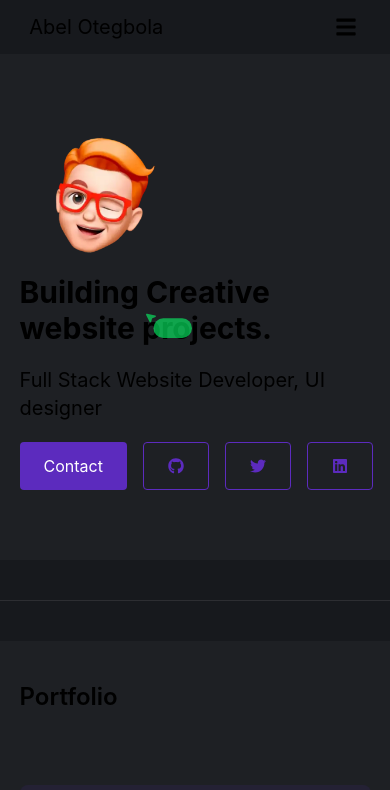
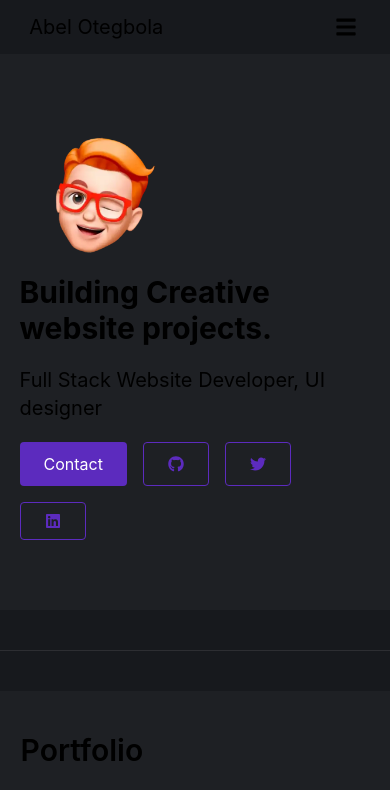
Before and after one commit to abel-otegbola/Portfolio, a Next.js app: page / in a window 390 px wide. Shown: the top 790 px of the page. Built offline with nearby package versions, Linux system fonts and the light colour scheme.

Commit message:
fix: overflow of layout in mobile

```diff
--- a/components/button/button.js
+++ b/components/button/button.js
@@ -2,7 +2,7 @@ const Button = ({ text, to, type }) => {
     return (
         <a
             href={to}
-            className={`block w-fit flex items-center text-center p-[12px] px-6 hover:bg-primary rounded
+            className={`block w-fit flex items-center text-center sm:py-[12px] py-[10px] px-6 hover:bg-primary rounded
                 ${type === "primary" ? "bg-primary text-white" : "border border-primary text-primary hover:text-white"}`}
         >
             {text}
--- a/components/header/Header.js
+++ b/components/header/Header.js
@@ -9,11 +9,11 @@ const Header = () => {
       <div className="md:w-[50%]">
         <h1 className="flex relative sm:text-5xl text-3xl md:leading-[60px] font-bold dark:text-slate-200">
           Building Creative website projects.
-          <Image src={"/cursor-green.svg"} width={50} height={30} className="absolute hover:animate-bounce bottom-2 left-[35%]" />
+          <Image src={"/cursor-green.svg"} width={50} height={30} className="absolute hover:animate-bounce bottom-2 left-[35%] md:block hidden" />
           <Image src={"/cursor-red.svg"} width={50} height={30} className="absolute hover:animate-bounce top-8 -right-[5%] md:block hidden" />
         </h1>
         <p className="text-xl py-5">Full Stack Website Developer, UI designer</p>
-        <div className="flex gap-4">
+        <div className="flex flex-wrap gap-4">
           <Button text={"Contact"} to={"#contacts"} type={"primary"}/>
           <Button text={<FaGithub />} to={"https://github.com/abel-otegbola"} type={"secondary"}/>
           <Button text={<FaTwitter />} to={"https://twitter.com/Abel_Otegbola"} type={"secondary"}/>
--- a/pages/index.js
+++ b/pages/index.js
@@ -46,7 +46,7 @@ export default function Home() {
 
           <section id="portfolio" className="md:px-[7%] px-[5%] md:py-[10%] py-[40px] bg-gray-100/[0.03]">
             {/* PORTFOLIO SECTION */}
-            <h2 className="font-semibold dark:text-slate-200 md:text-4xl text-2xl pb-6">Portfolio</h2>
+            <h2 className="font-semibold md:text-4xl text-3xl border border-transparent border-b-gray-100/[0.08] pb-6">Portfolio</h2>
             <Projects />
           </section>
 
@@ -55,7 +55,7 @@ export default function Home() {
           <section id="contacts" className="md:px-[7%] px-0 md:py-[10%] py-[40px] ">
           {/* CONTACT SECTION */}
             <h2
-              className="text-primary font-semibold dark:text-slate-200 md:text-4xl text-2xl pb-6 md:px-0 px-[5%]"
+              className="text-primary font-semibold dark:text-slate-200 md:text-4xl text-3xl border border-transparent border-b-gray-100/[0.08] pb-6 md:px-0 px-[5%]"
               id="contact"
             >
               Contact me
```
